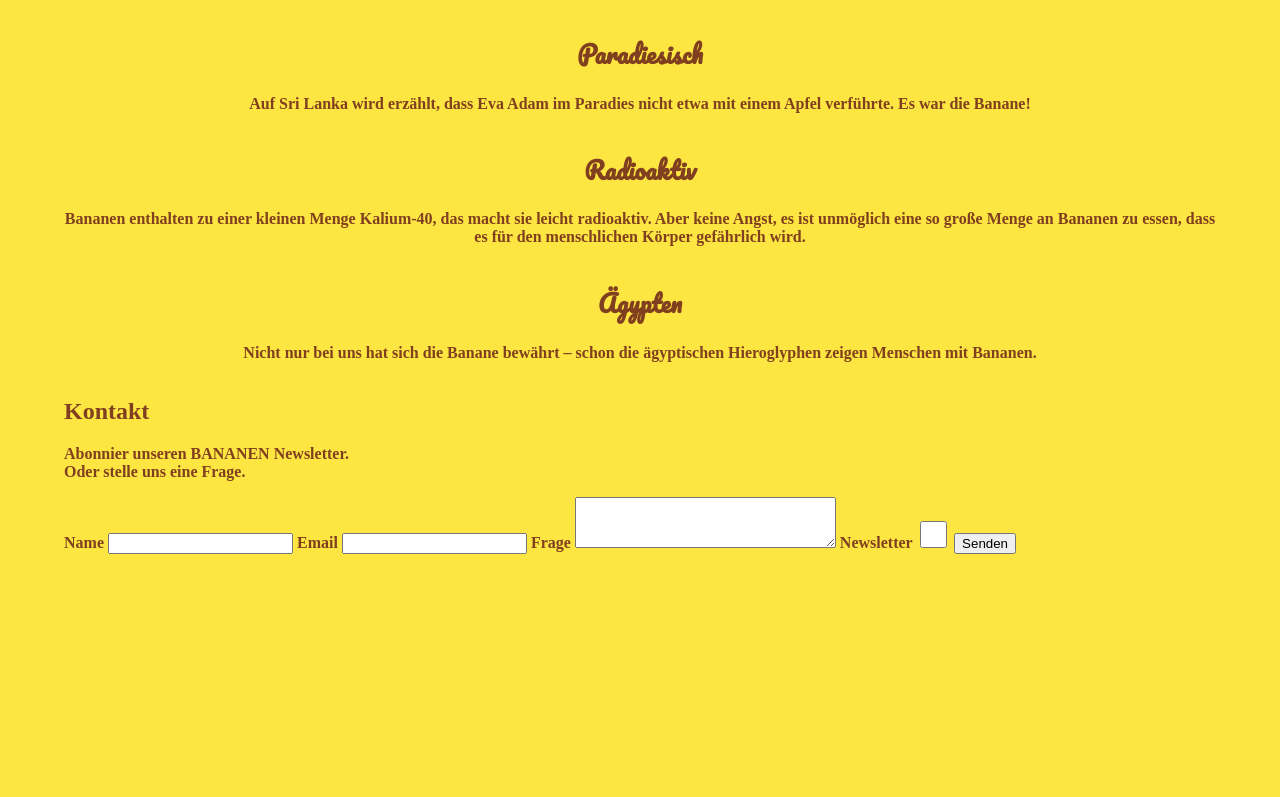
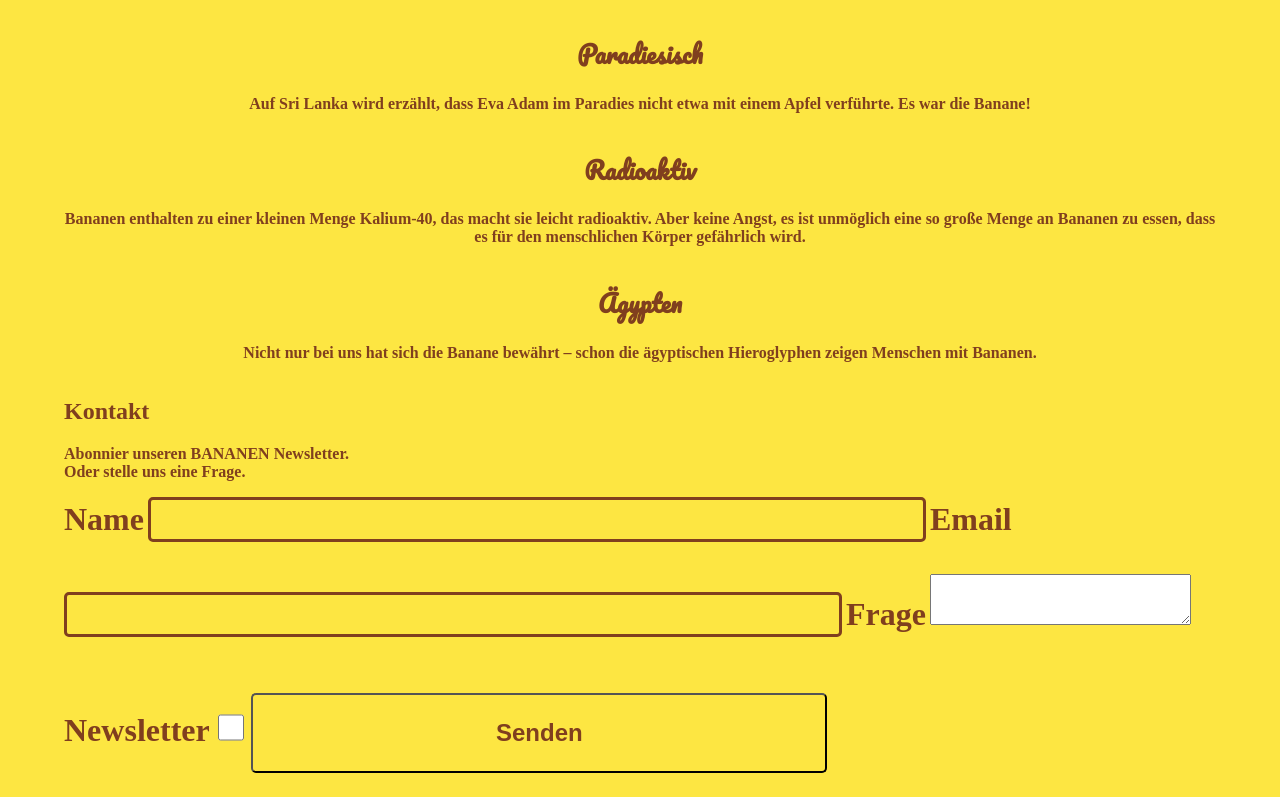
Before and after one commit to Alexdubob/OnePager, a plain HTML site: page index.html in a window 1280 px wide. Shown: the part 1438-2235 px from the top of the page. Before the commit the page ends 1992 px from the top, so only its background shows below. Drawn offline with Linux system fonts and the light colour scheme.

Commit message:
first commit

```diff
--- a/style.css
+++ b/style.css
@@ -63,12 +63,40 @@ body {
 .form {
     display: flex;
     flex-direction: column;
+    align-items: center;
+    border-radius: 5px;
+    margin:10rem 0;
 }
 input[type="checkbox"]{
     padding: 6px;
     width: 2em;
     height: 2em;
     accent-color: var(--main-font-color);
+}
+label{
+    font-size: clamp(1rem,3vw,2rem);
+    font-weight: bold;
+    margin-bottom: 2rem;
+    margin-top: 2rem;
+}
+input[type="submit"]{
+    background-color: var(--main-bg-color);
+    color: var(--main-font-color);
+    width: 50%;
+    margin: 1em auto;
+    padding: 1em;
+    border-radius: 5px;
+    font-size: clamp(1rem, 3vw,1.5rem);
+    font-weight: bold;
+}
+input[type="text"], input[type="email"] {
+    background-color: var(--main-bg-color);
+    border: 3px solid var(--main-font-color);
+    border-radius: 5px;
+    margin-bottom: 1em;
+    color: var(--main-font-color);
+    font-size: 2em;
+    width: 60vw;
 }
 
 h1,  section h2 {
```
